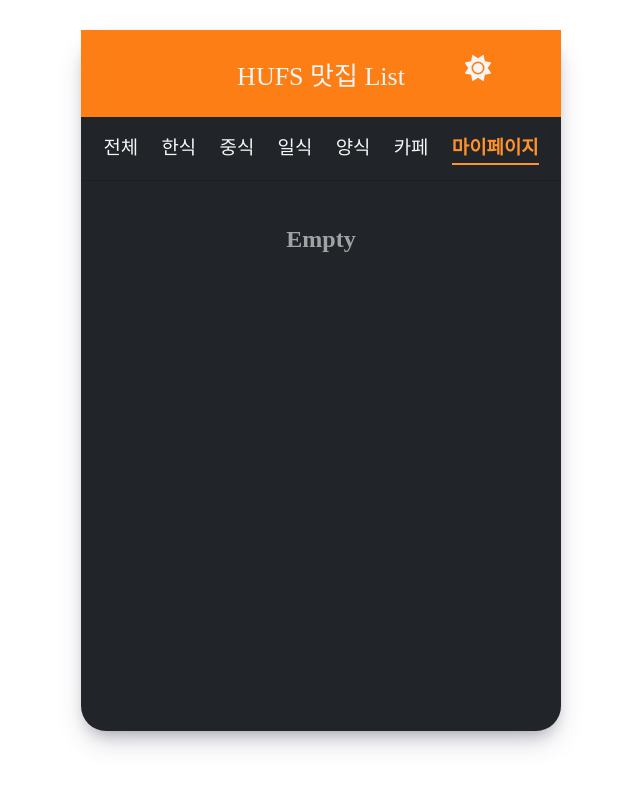
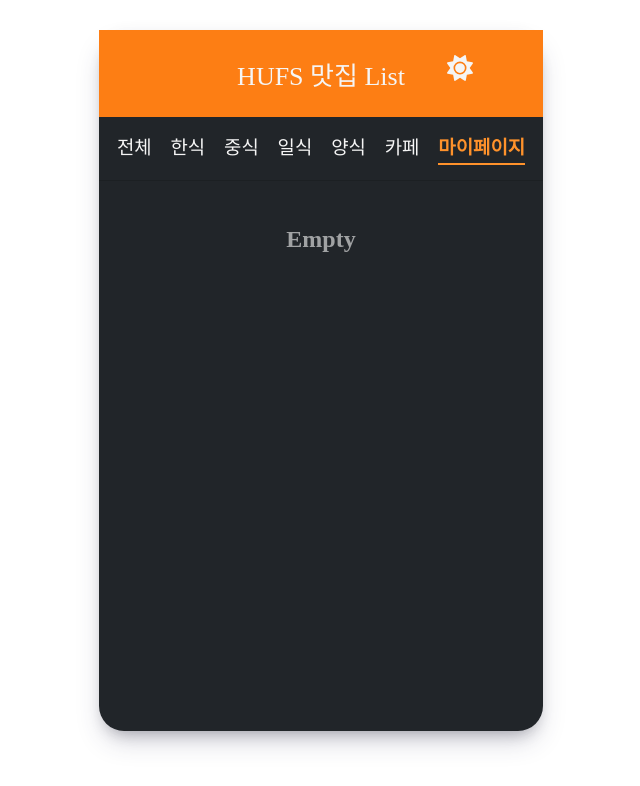
Before and after one commit to yebinGold/likeLion_matzip-list, a React (Create React App) app: page /mypage in a window 1280 px wide. Shown: the top 786 px of the page, without its empty margins (319-959 px from the left). Built offline with nearby package versions, Linux system fonts and the light colour scheme; a web font is replaced by a local one.

Commit message:
width 재설정

```diff
--- a/src/styledComponents.js
+++ b/src/styledComponents.js
@@ -3,7 +3,7 @@
 
 
 export const MainContainer = styled.div`
-  width: 480px;
+  width: 444px;
   height: 100%;
   margin: 0px auto;
   margin-top: 30px;
@@ -12,7 +12,7 @@
   border-radius: 25px;
   box-shadow: 0 13px 27px -5px rgba(50, 50, 93, 0.25),
     0 8px 16px -8px rgba(0, 0, 0, 0.3), 0 -6px 16px -6px rgba(0, 0, 0, 0.025);
-  @media screen and (max-width: 480px) {
+  @media screen and (max-width: 444px) {
     width: 100%;
   }
 `;
@@ -71,7 +71,6 @@
   display: flex;
   justify-content: center;
   margin-top: 40px;
-  margin-right: 20px;
   font-size: 44px;
   color: red;
   animation: logo-spin infinite 0.8s linear;
```
